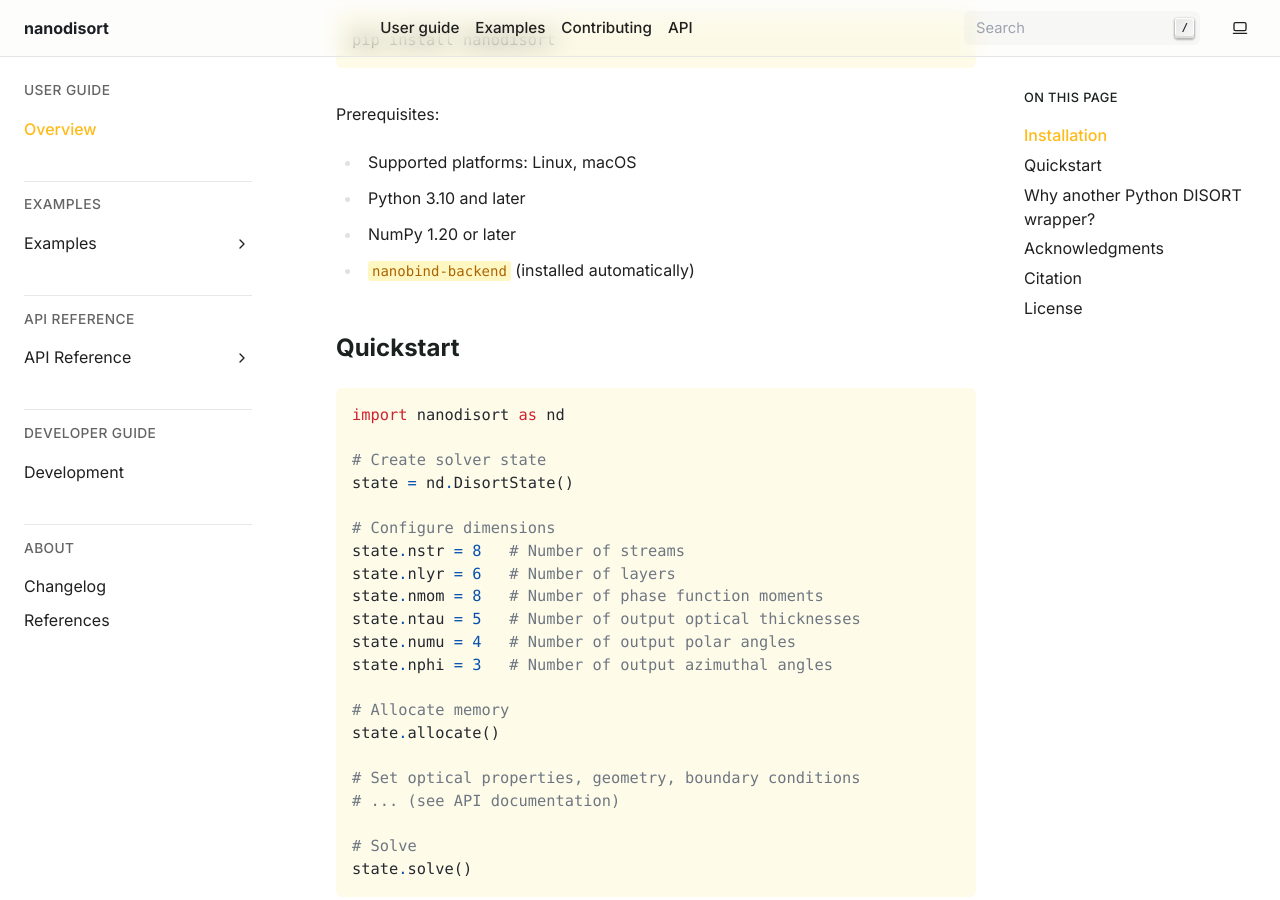
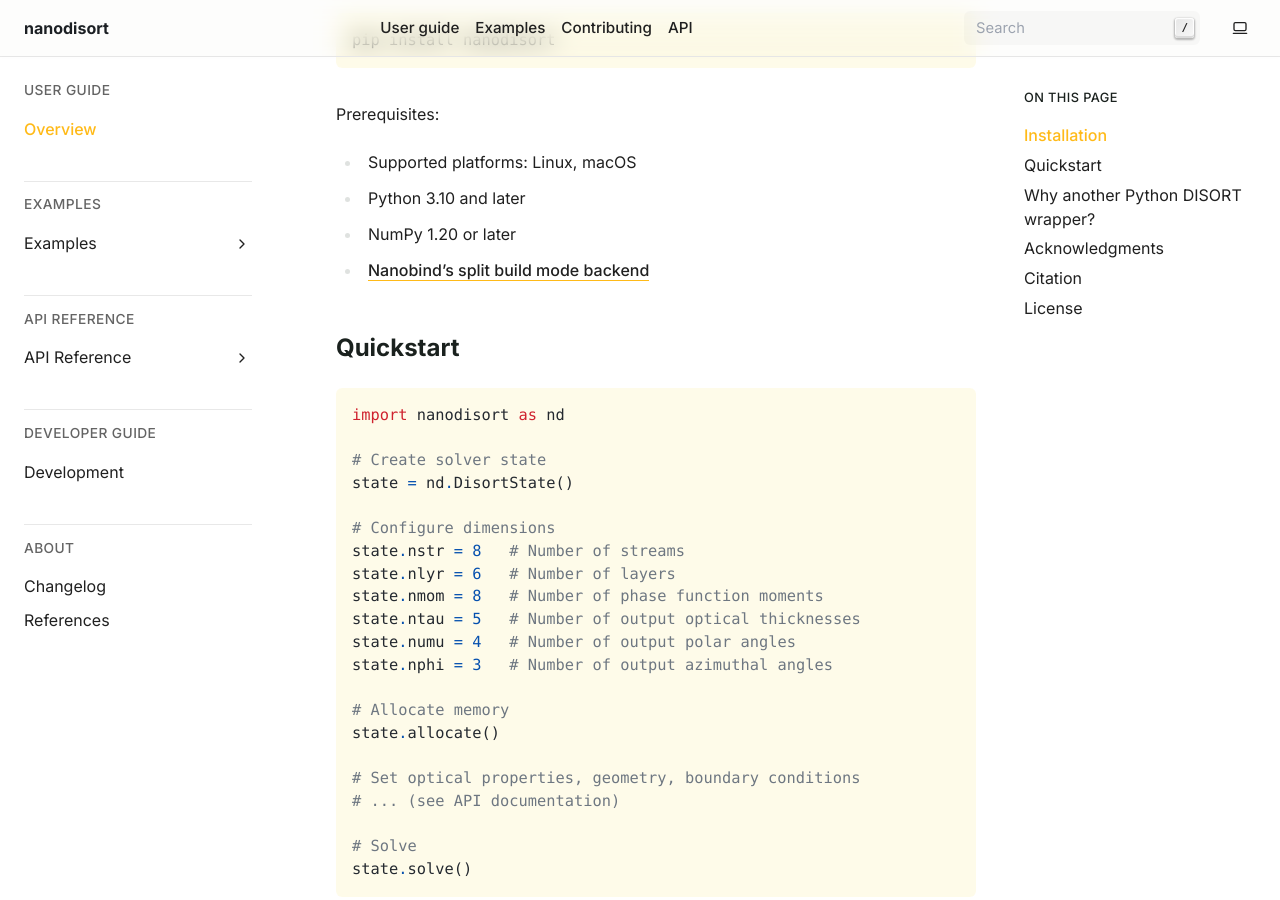
Before and after one commit to eradiate/nanodisort, a Sphinx documentation site: the page built from docs/user_guide/overview.rst, in a window 1280 px wide and 900 px high, scrolled down 631 px. Built offline with Sphinx 7.4.7, drawn with Linux system fonts in a browser that asks for light colours; cross-references to code outside the pages are shown as plain code.

Commit message:
Minor docs updates

```diff
--- a/docs/conf.py
+++ b/docs/conf.py
@@ -60,13 +60,14 @@ html_title = "nanodisort"
 html_theme_options = {
     "github_url": "https://github.com/eradiate/nanodisort",
     "nav_links": [
-        {"title": "User guide", "url": "user_guide"},
+        {"title": "User guide", "url": "user_guide/overview"},
         {"title": "Examples", "url": "examples/index"},
         {"title": "Contributing", "url": "dev"},
         {"title": "API", "url": "api/index"},
     ],
     "nav_links_align": "center",
     "accent_color": "amber",
+    "navigation_with_keys": True,
 }
 
 # Autodoc options
--- a/docs/user_guide/overview.rst
+++ b/docs/user_guide/overview.rst
@@ -27,7 +27,7 @@ Prerequisites:
 - Supported platforms: Linux, macOS
 - Python 3.10 and later
 - NumPy 1.20 or later
-- ``nanobind-backend`` (installed automatically)
+- `Nanobind's split build mode backend <https://nanobind.readthedocs.io/en/latest/split_mode.html>`__
 
 Quickstart
 -----------
```
